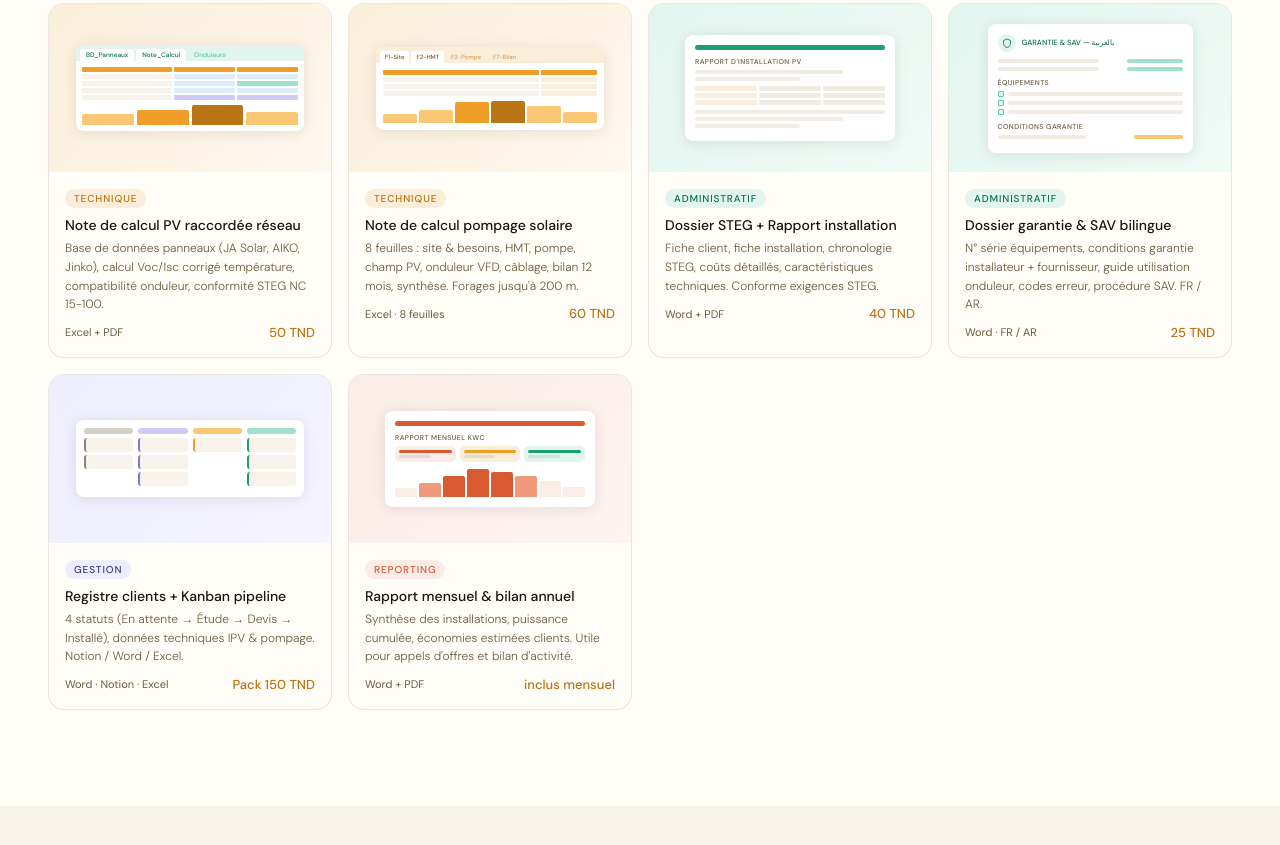
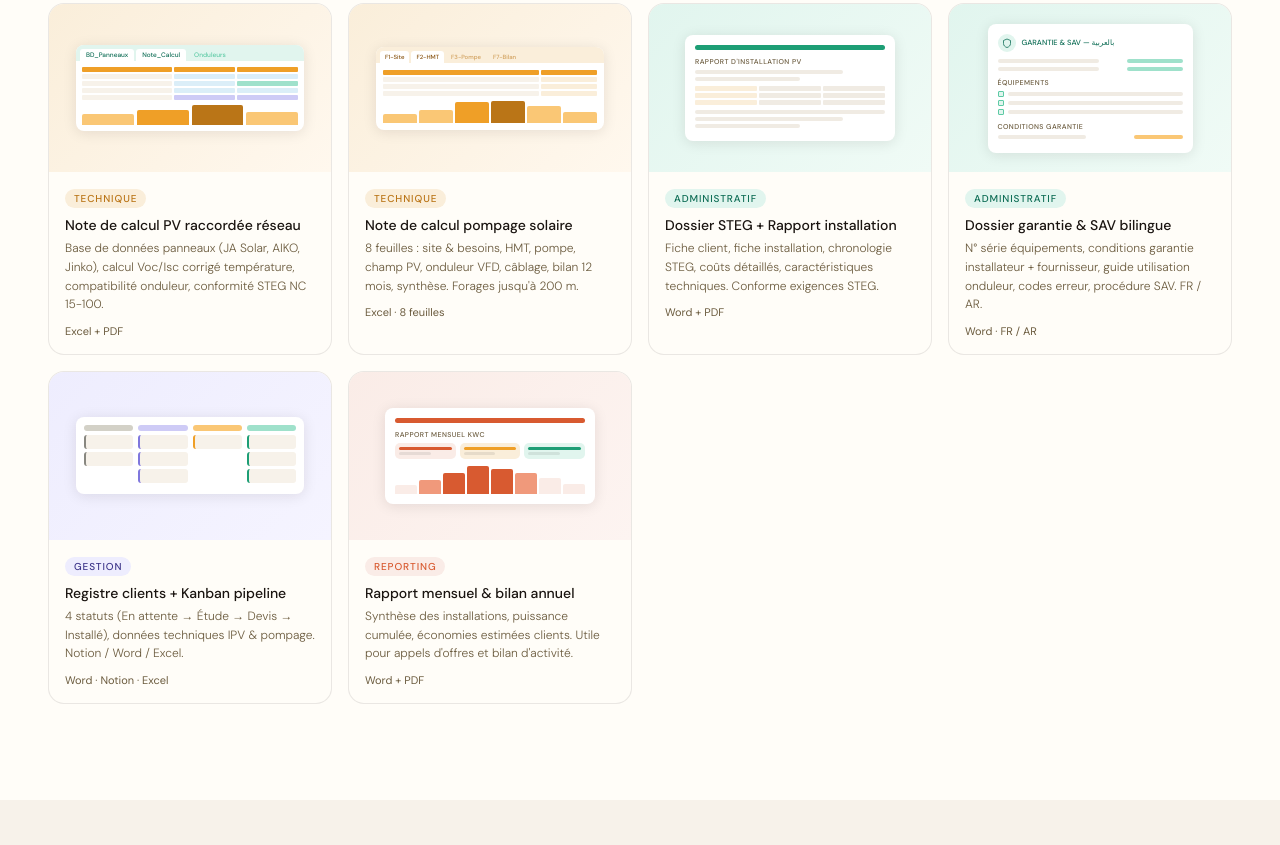
Before and after one commit to lokmaniaahd/solardesk-tn-, a plain HTML site: page index.html in a window 1280 px wide. Shown: the part 2358-3203 px from the top of the page. Drawn offline with Linux system fonts and the light colour scheme.

Commit message:
Update index.html

```diff
--- a/index.html
+++ b/index.html
@@ -440,7 +440,7 @@ body { font-family: 'DM Sans', sans-serif; background: var(--white); color: var(
         <div class="skill-item"><div class="skill-name">Excel avancé</div><div class="skill-bar-bg"><div class="skill-bar" style="width:90%;"></div></div></div>
         <div class="skill-item"><div class="skill-name">SolidWorks / SketchUp</div><div class="skill-bar-bg"><div class="skill-bar" style="width:78%;"></div></div></div>
         <div class="skill-item"><div class="skill-name">Canva / CapCut</div><div class="skill-bar-bg"><div class="skill-bar" style="width:88%;"></div></div></div>
-        <div class="skill-item"><div class="skill-name">HAP / RETScreen</div><div class="skill-bar-bg"><div class="skill-bar" style="width:80%;"></div></div></div>
+        <div class="skill-item"><div class="skill-name">Tsol / RETScreen</div><div class="skill-bar-bg"><div class="skill-bar" style="width:80%;"></div></div></div>
       </div>
     </div>
   </div>
@@ -526,7 +526,7 @@ body { font-family: 'DM Sans', sans-serif; background: var(--white); color: var(
         <div class="livr-name lang-en">Grid-tied PV sizing study</div>
         <div class="livr-desc lang-fr">Base de données panneaux (JA Solar, AIKO, Jinko), calcul Voc/Isc corrigé température, compatibilité onduleur, conformité STEG NC 15-100.</div>
         <div class="livr-desc lang-en">Panel database (JA Solar, AIKO, Jinko), temperature-corrected Voc/Isc, inverter compatibility, STEG NC 15-100 compliance.</div>
-        <div class="livr-footer"><span class="livr-format">Excel + PDF</span><span class="livr-price">50 TND</span></div>
+        <div class="livr-footer"><span class="livr-format">Excel + PDF</span></div>
       </div>
     </div>
 
@@ -554,7 +554,7 @@ body { font-family: 'DM Sans', sans-serif; background: var(--white); color: var(
         <div class="livr-name lang-en">Solar pumping sizing study</div>
         <div class="livr-desc lang-fr">8 feuilles : site & besoins, HMT, pompe, champ PV, onduleur VFD, câblage, bilan 12 mois, synthèse. Forages jusqu'à 200 m.</div>
         <div class="livr-desc lang-en">8 sheets: site & needs, TDH, pump, PV array, VFD inverter, wiring, 12-month report, summary. Boreholes up to 200 m.</div>
-        <div class="livr-footer"><span class="livr-format">Excel · 8 feuilles</span><span class="livr-price">60 TND</span></div>
+        <div class="livr-footer"><span class="livr-format">Excel · 8 feuilles</span></div>
       </div>
     </div>
 
@@ -576,7 +576,7 @@ body { font-family: 'DM Sans', sans-serif; background: var(--white); color: var(
         <div class="livr-name lang-en">STEG File + Installation Report</div>
         <div class="livr-desc lang-fr">Fiche client, fiche installation, chronologie STEG, coûts détaillés, caractéristiques techniques. Conforme exigences STEG.</div>
         <div class="livr-desc lang-en">Client sheet, installation sheet, STEG timeline, detailed costs, technical specs. Compliant with STEG requirements.</div>
-        <div class="livr-footer"><span class="livr-format">Word + PDF</span><span class="livr-price">40 TND</span></div>
+        <div class="livr-footer"><span class="livr-format">Word + PDF</span></div>
       </div>
     </div>
 
@@ -601,7 +601,7 @@ body { font-family: 'DM Sans', sans-serif; background: var(--white); color: var(
         <div class="livr-name lang-en">Bilingual warranty & after-sales file</div>
         <div class="livr-desc lang-fr">N° série équipements, conditions garantie installateur + fournisseur, guide utilisation onduleur, codes erreur, procédure SAV. FR / AR.</div>
         <div class="livr-desc lang-en">Equipment serial numbers, installer + supplier warranty terms, inverter user guide, error codes, after-sales procedure. FR / AR.</div>
-        <div class="livr-footer"><span class="livr-format">Word · FR / AR</span><span class="livr-price">25 TND</span></div>
+        <div class="livr-footer"><span class="livr-format">Word · FR / AR</span></div>
       </div>
     </div>
 
@@ -621,7 +621,7 @@ body { font-family: 'DM Sans', sans-serif; background: var(--white); color: var(
         <div class="livr-name lang-en">Client register + Kanban pipeline</div>
         <div class="livr-desc lang-fr">4 statuts (En attente → Étude → Devis → Installé), données techniques IPV & pompage. Notion / Word / Excel.</div>
         <div class="livr-desc lang-en">4 statuses (Pending → Study → Quote → Installed), IPV & pumping technical data. Notion / Word / Excel.</div>
-        <div class="livr-footer"><span class="livr-format">Word · Notion · Excel</span><span class="livr-price lang-fr">Pack 150 TND</span><span class="livr-price lang-en">Pack 150 TND</span></div>
+        <div class="livr-footer"><span class="livr-format">Word · Notion · Excel</span></div>
       </div>
     </div>
 
@@ -655,7 +655,7 @@ body { font-family: 'DM Sans', sans-serif; background: var(--white); color: var(
         <div class="livr-name lang-en">Monthly report & annual summary</div>
         <div class="livr-desc lang-fr">Synthèse des installations, puissance cumulée, économies estimées clients. Utile pour appels d'offres et bilan d'activité.</div>
         <div class="livr-desc lang-en">Installation summary, cumulative power, estimated client savings. Useful for tenders and activity reports.</div>
-        <div class="livr-footer"><span class="livr-format">Word + PDF</span><span class="livr-price lang-fr">inclus mensuel</span><span class="livr-price lang-en">included monthly</span></div>
+        <div class="livr-footer"><span class="livr-format">Word + PDF</span></div>
       </div>
     </div>
 
@@ -927,8 +927,12 @@ body { font-family: 'DM Sans', sans-serif; background: var(--white); color: var(
 function setLang(lang, btn) {
   document.querySelectorAll('.lang-btn').forEach(b => b.classList.remove('active'));
   btn.classList.add('active');
-  document.querySelectorAll('.lang-fr').forEach(el => el.style.display = lang === 'fr' ? '' : 'none');
-  document.querySelectorAll('.lang-en').forEach(el => el.style.display = lang === 'en' ? '' : 'none');
+  document.querySelectorAll('.lang-fr').forEach(el => {
+    el.style.display = lang === 'fr' ? (el.tagName === 'SPAN' ? 'inline' : 'block') : 'none';
+  });
+  document.querySelectorAll('.lang-en').forEach(el => {
+    el.style.display = lang === 'en' ? (el.tagName === 'SPAN' ? 'inline' : 'block') : 'none';
+  });
 }
 
 // Filter livrables
```
